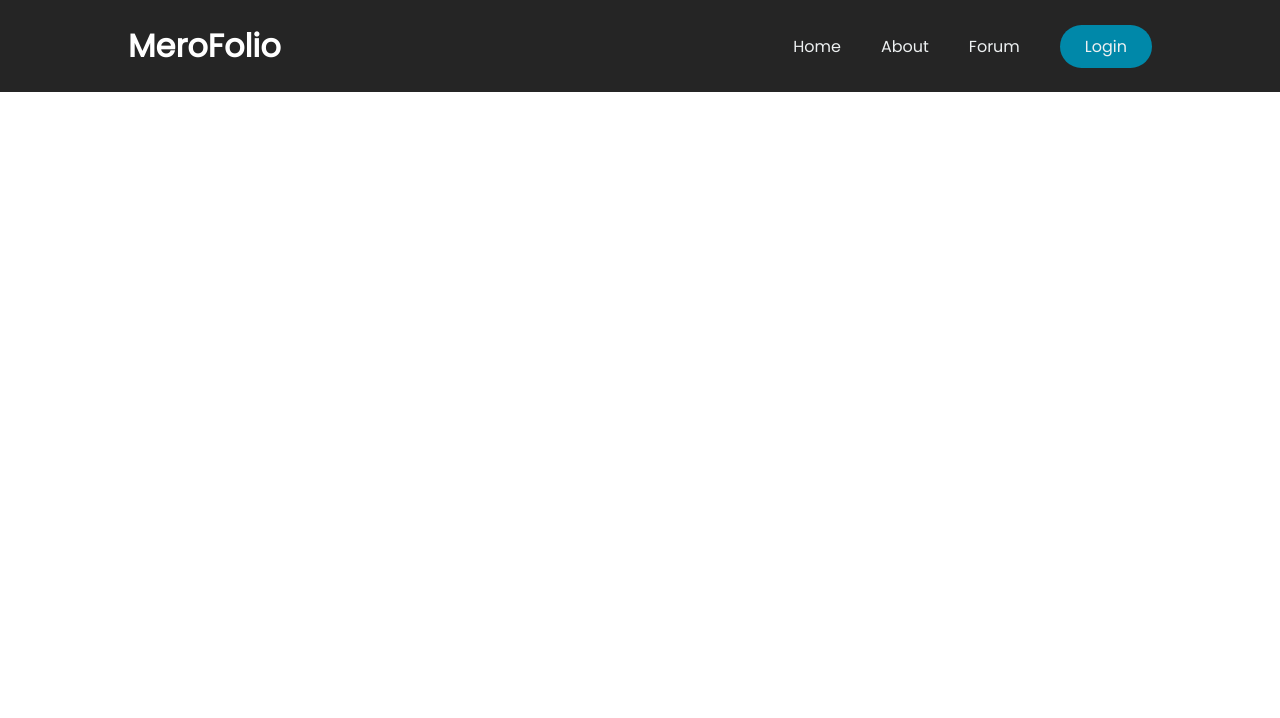
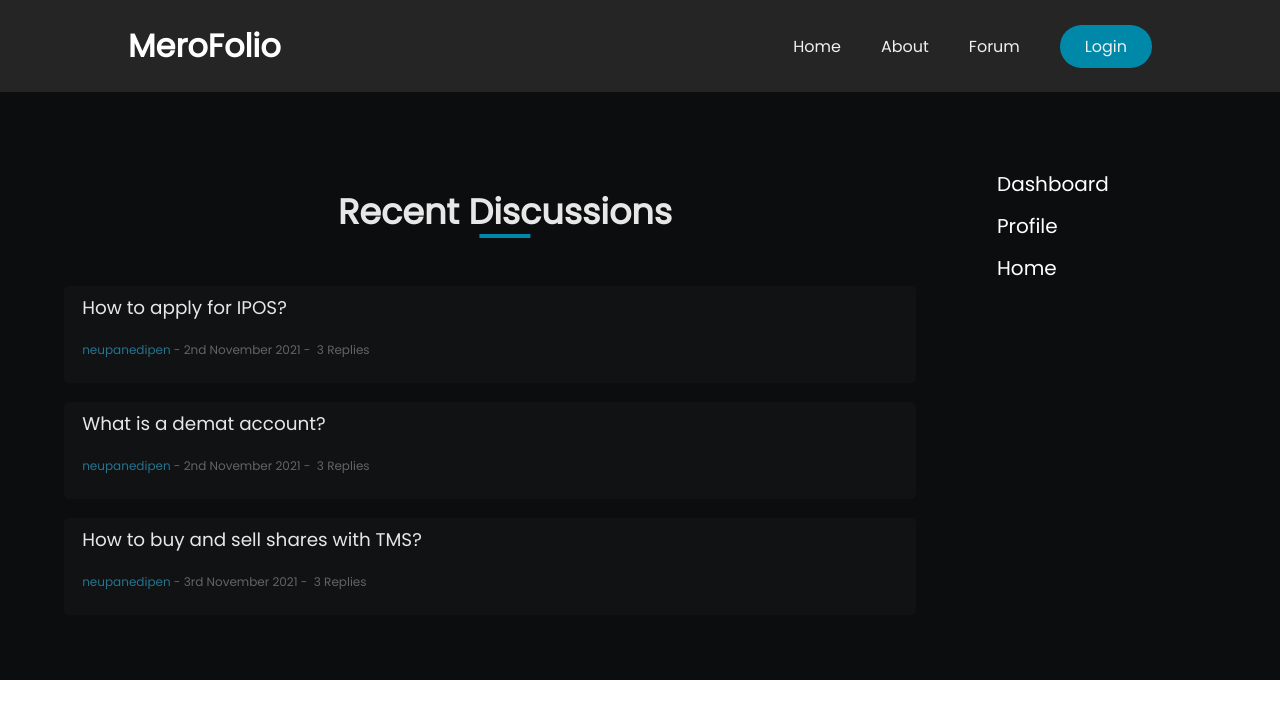
Before and after one commit to neupanedipen/merofolio-frontend, a React (Create React App) app: page /forum in a window 1280 px wide. Shown: the top 718 px of the page. Built offline with nearby package versions, Linux system fonts and the light colour scheme.

Commit message:
added a static discussion forum page

```diff
--- a/public/index.html
+++ b/public/index.html
@@ -25,6 +25,7 @@
       Learn how to configure a non-root public URL by running `npm run build`.
     -->
     <title>React App</title>
+    <link rel="stylesheet" href="https://cdnjs.cloudflare.com/ajax/libs/font-awesome/5.15.4/css/all.min.css">
   </head>
   <body>
     <noscript>You need to enable JavaScript to run this app.</noscript>
--- a/src/components/Forum.jsx
+++ b/src/components/Forum.jsx
@@ -1,15 +1,81 @@
 import React from 'react';
+import {Link} from 'react-router-dom';
 import Navbar from './Navbar'
+import styles from './Forum.module.css'
 
 const Forum = () => {
     return (
         <>
             <Navbar />
-            <div className="forumContainer">
-                <div className="question">
+                <div className={styles.content}>
+                    <div className={styles.main}>
+                    <h2>Recent Discussions</h2>
+                    <ul className={styles.posts}>
+                        <li>
+                        <a href="#">
+                            <div className={styles.txt}>
+                            <h5>How to apply for IPOS?</h5>
+                            <div className={styles.sub}>
+                                <strong className={styles.author}>neupanedipen</strong>
+                                <span>&nbsp;-&nbsp;</span>
+                                <span>2nd November 2021</span>
+                                <span>&nbsp;-&nbsp;</span>
+                                <span>
+                                <i className={`${styles.fas} ${styles.faComments}`}></i>
+                                &nbsp;3 Replies
+                                </span>
 
+
+                            </div>
+                            </div>
+                        </a>
+                        </li>
+                        <li >
+                        <a href="#">
+                            <div className={styles.txt}>
+                            <h5>What is a demat account?</h5>
+                            <div className={styles.sub}>
+                                <strong className={styles.author}>neupanedipen</strong>
+                                <span>&nbsp;-&nbsp;</span>
+                                <span>2nd November 2021</span>
+                                <span>&nbsp;-&nbsp;</span>
+                                <span>
+                                <i className={`${styles.fas} ${styles.faComments}`}></i>
+                                &nbsp;3 Replies
+                                </span>
+
+
+                            </div>
+                            </div>
+                        </a>
+                        </li>
+                        <li >
+                        <a href="#">
+                            <div className={styles.txt}>
+                            <h5>How to buy and sell shares with TMS?</h5>
+                            <div className={styles.sub}>
+                                <strong className={styles.author}>neupanedipen</strong>
+                                <span>&nbsp;-&nbsp;</span>
+                                <span>3rd November 2021</span>
+                                <span>&nbsp;-&nbsp;</span>
+                                <span>
+                                <i className={`${styles.fas} ${styles.faComments}`}></i>
+                                &nbsp;3 Replies
+                                </span>
+
+
+                            </div>
+                            </div>
+                        </a>
+                        </li>
+                    </ul>
+                    </div>
+                    <div className={styles.side}>
+                        <h5><Link to="/dashboard">Dashboard</Link></h5>
+                        <h5><Link to="/profile">Profile</Link></h5>
+                        <h5><Link to="home">Home</Link></h5>
+                    </div>
                 </div>
-            </div>
         </>
     )
 }
--- /dev/null
+++ b/src/components/Forum.module.css
@@ -0,0 +1,92 @@
+.content {
+  background-color: #0c0d0e;
+  color: #e7e7e7;
+  display: flex;
+  align-items: flex-start;
+  padding: 45px 45px;
+}
+.content h5 {
+  font-weight: 400;
+  font-size: 1.25em;
+  margin-bottom: 12px;
+}
+.content .main {
+  width: calc(100% - 270px);
+  flex-shrink: 0;
+}
+.content .posts {
+  margin: 0;
+  padding: 0;
+  margin-right: 30px;
+}
+.content .posts li {
+  list-style: none;
+  margin: 8px 0;
+}
+.content .posts li a {
+  margin: 1.2rem;
+  color: unset;
+  text-decoration: unset;
+  display: flex;
+  align-items: center;
+  background-color: #111213;
+  border-radius: 5px;
+  padding: 8px 18px;
+  transition: 320ms ease;
+}
+.content .posts li a:hover {
+  background-color: #08090a;
+}
+.content .posts li a .icon {
+  width: 30px;
+  display: flex;
+  justify-content: center;
+  margin-right: 18px;
+}
+.content .posts li a .icon i {
+  font-size: 1.5em;
+  color: #2e2f30;
+}
+.content .posts li a .txt {
+  display: flex;
+  flex-direction: column;
+}
+.content .posts li a .txt h5 {
+  font-size: 1.15em;
+  margin-bottom: 4px;
+  color: #e7e7e7;
+}
+.content .posts li a .txt .sub {
+  padding: 16px 0;
+  display: flex;
+  align-items: flex-end;
+}
+.content .posts li a .txt .sub span,
+.content .posts li a .txt .sub strong {
+  font-size: 0.75em;
+  color: #636465;
+  font-weight: 400;
+}
+.content .posts li a .txt .sub .author {
+  color: #25738f;
+}
+
+.content .side {
+  margin: 2rem;
+  width: 270px;
+  flex-shrink: 0;
+}
+.content .side p {
+  color: #5a5a5b;
+  font-size: 0.9em;
+}
+
+.content .side a {
+  color: #fff;
+  position: relative;
+  transition: all 0.5s;
+}
+
+.content .side a:hover {
+  color: #25738f;
+}
```
